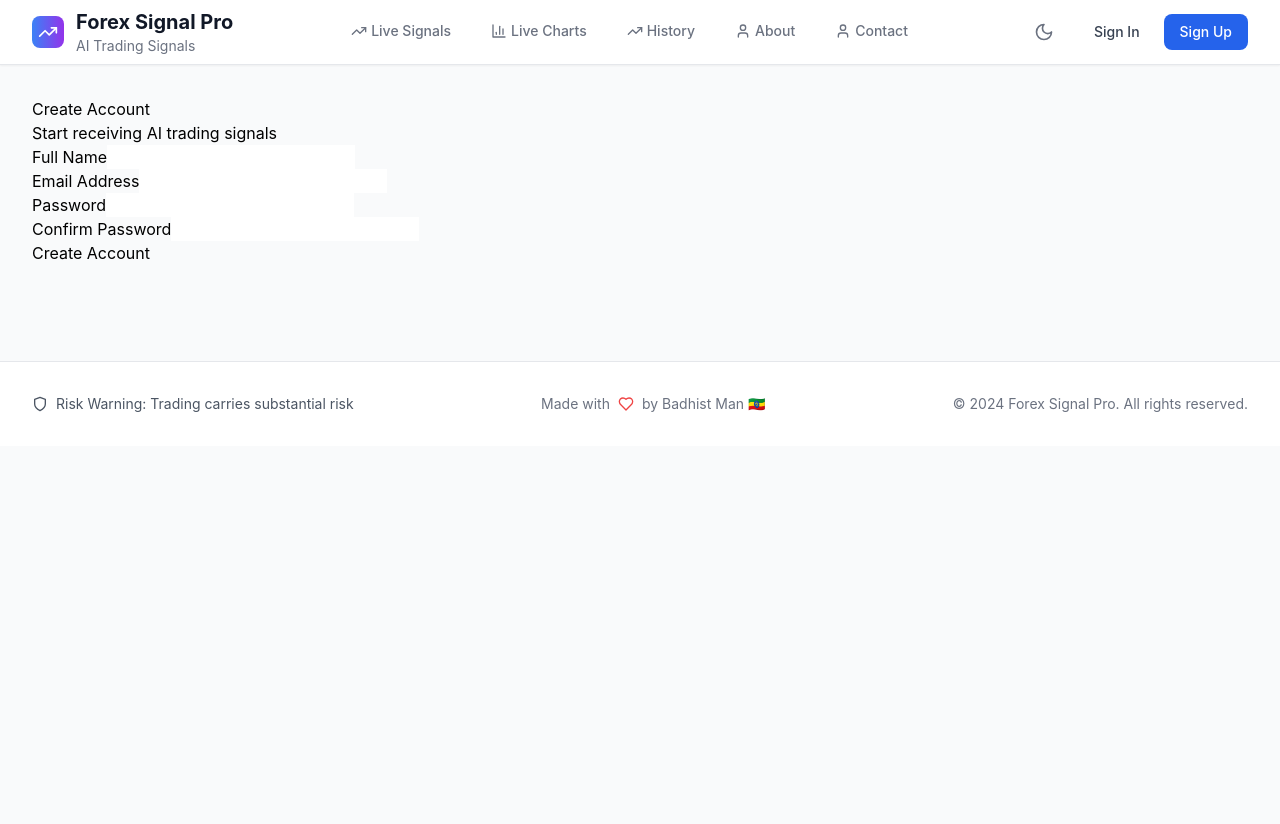
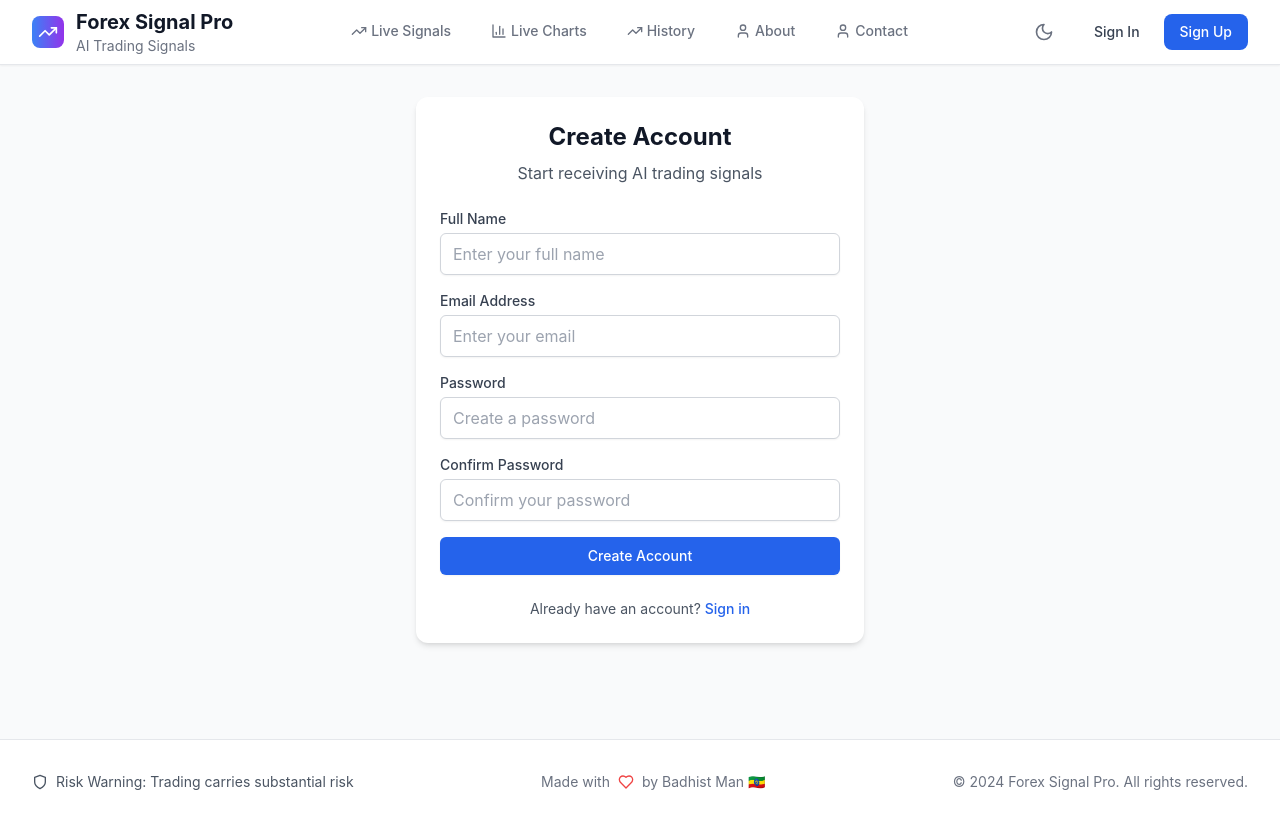
Before and after one commit to BadhistMan/forex-signal-frontend, a React (Vite) app: page /register in a window 1280 px wide. Before the commit the page ends 800 px from the top, so only its background shows below. Built offline with nearby package versions, Linux system fonts and the light colour scheme.

Commit message:
Update Register.jsx

```diff
--- a/src/components/Register.jsx
+++ b/src/components/Register.jsx
@@ -1,16 +1,18 @@
-// frontend/src/components/Register.js
 import React, { useState } from 'react';
-import axios from 'axios';
+import { Link, useNavigate } from 'react-router-dom';
+import { useAuth } from '../contexts/AuthContext';
 
 const Register = () => {
   const [formData, setFormData] = useState({
-        fullName: '',
+    name: '',
     email: '',
     password: '',
     confirmPassword: ''
   });
   const [error, setError] = useState('');
   const [loading, setLoading] = useState(false);
+  const { register } = useAuth();
+  const navigate = useNavigate();
 
   const handleChange = (e) => {
     setFormData({
@@ -21,92 +23,122 @@ const Register = () => {
 
   const handleSubmit = async (e) => {
     e.preventDefault();
-        setLoading(true);
-        setError('');
+
+    if (formData.password !== formData.confirmPassword) {
+      return setError('Passwords do not match');
+    }
 
     try {
-            const response = await axios.post(
-                'https://forex-signal-backend-hx79.onrender.com/api/auth/register',
-                formData
-            );
-
-            if (response.data.success) {
-                alert('Account created successfully!');
-                // Redirect to login or dashboard
-                window.location.href = '/login';
-            } else {
-                setError(response.data.message || 'Failed to create account');
-            }
-        } catch (error) {
-            setError(
-                error.response?.data?.message ||
-                'Network error. Please try again.'
-            );
+      setError('');
+      setLoading(true);
+      await register(formData.email, formData.password, formData.name);
+      navigate('/');
+    } catch (err) {
+      setError(err.response?.data?.error || 'Failed to create account');
     } finally {
       setLoading(false);
     }
   };
 
   return (
-        <div className="register-container">
-            <h2>Create Account</h2>
-            <p>Start receiving AI trading signals</p>
+    <div className="max-w-md mx-auto">
+      <div className="bg-white dark:bg-gray-800 rounded-xl shadow-md overflow-hidden p-6">
+        <div className="text-center mb-6">
+          <h2 className="text-2xl font-bold text-gray-900 dark:text-white">Create Account</h2>
+          <p className="text-gray-600 dark:text-gray-400 mt-2">
+            Start receiving AI trading signals
+          </p>
+        </div>
 
-            {error && <div className="error-message">{error}</div>}
+        {error && (
+          <div className="bg-red-50 dark:bg-red-900/20 border border-red-200 dark:border-red-800 rounded-lg p-4 mb-4">
+            <p className="text-red-700 dark:text-red-300 text-sm">{error}</p>
+          </div>
+        )}
 
-            <form onSubmit={handleSubmit}>
-                <div className="form-group">
-                    <label>Full Name</label>
+        <form onSubmit={handleSubmit} className="space-y-4">
+          <div>
+            <label htmlFor="name" className="block text-sm font-medium text-gray-700 dark:text-gray-300">
+              Full Name
+            </label>
             <input
+              id="name"
+              name="name"
               type="text"
-                        name="fullName"
-                        value={formData.fullName}
+              required
+              value={formData.name}
               onChange={handleChange}
-                        required
+              className="mt-1 block w-full px-3 py-2 border border-gray-300 dark:border-gray-600 rounded-md shadow-sm focus:outline-none focus:ring-blue-500 focus:border-blue-500 dark:bg-gray-700 dark:text-white"
+              placeholder="Enter your full name"
             />
           </div>
 
-                <div className="form-group">
-                    <label>Email Address</label>
+          <div>
+            <label htmlFor="email" className="block text-sm font-medium text-gray-700 dark:text-gray-300">
+              Email Address
+            </label>
             <input
+              id="email"
+              name="email"
               type="email"
-                        name="email"
+              required
               value={formData.email}
               onChange={handleChange}
-                        required
+              className="mt-1 block w-full px-3 py-2 border border-gray-300 dark:border-gray-600 rounded-md shadow-sm focus:outline-none focus:ring-blue-500 focus:border-blue-500 dark:bg-gray-700 dark:text-white"
+              placeholder="Enter your email"
             />
           </div>
 
-                <div className="form-group">
-                    <label>Password</label>
+          <div>
+            <label htmlFor="password" className="block text-sm font-medium text-gray-700 dark:text-gray-300">
+              Password
+            </label>
             <input
+              id="password"
+              name="password"
               type="password"
-                        name="password"
+              required
               value={formData.password}
               onChange={handleChange}
-                        required
+              className="mt-1 block w-full px-3 py-2 border border-gray-300 dark:border-gray-600 rounded-md shadow-sm focus:outline-none focus:ring-blue-500 focus:border-blue-500 dark:bg-gray-700 dark:text-white"
+              placeholder="Create a password"
             />
           </div>
 
-                <div className="form-group">
-                    <label>Confirm Password</label>
+          <div>
+            <label htmlFor="confirmPassword" className="block text-sm font-medium text-gray-700 dark:text-gray-300">
+              Confirm Password
+            </label>
             <input
+              id="confirmPassword"
+              name="confirmPassword"
               type="password"
-                        name="confirmPassword"
+              required
               value={formData.confirmPassword}
               onChange={handleChange}
-                        required
+              className="mt-1 block w-full px-3 py-2 border border-gray-300 dark:border-gray-600 rounded-md shadow-sm focus:outline-none focus:ring-blue-500 focus:border-blue-500 dark:bg-gray-700 dark:text-white"
+              placeholder="Confirm your password"
             />
           </div>
 
           <button
             type="submit"
             disabled={loading}
-                    className="submit-btn"
+            className="w-full flex justify-center py-2 px-4 border border-transparent rounded-md shadow-sm text-sm font-medium text-white bg-blue-600 hover:bg-blue-700 focus:outline-none focus:ring-2 focus:ring-offset-2 focus:ring-blue-500 disabled:opacity-50"
           >
             {loading ? 'Creating Account...' : 'Create Account'}
           </button>
         </form>
+
+        <div className="mt-6 text-center">
+          <p className="text-sm text-gray-600 dark:text-gray-400">
+            Already have an account?{' '}
+            <Link to="/login" className="text-blue-600 hover:text-blue-500 font-medium">
+              Sign in
+            </Link>
+          </p>
+        </div>
+      </div>
     </div>
   );
 };
```
Lines whose indentation alone changed are shown as unchanged.
